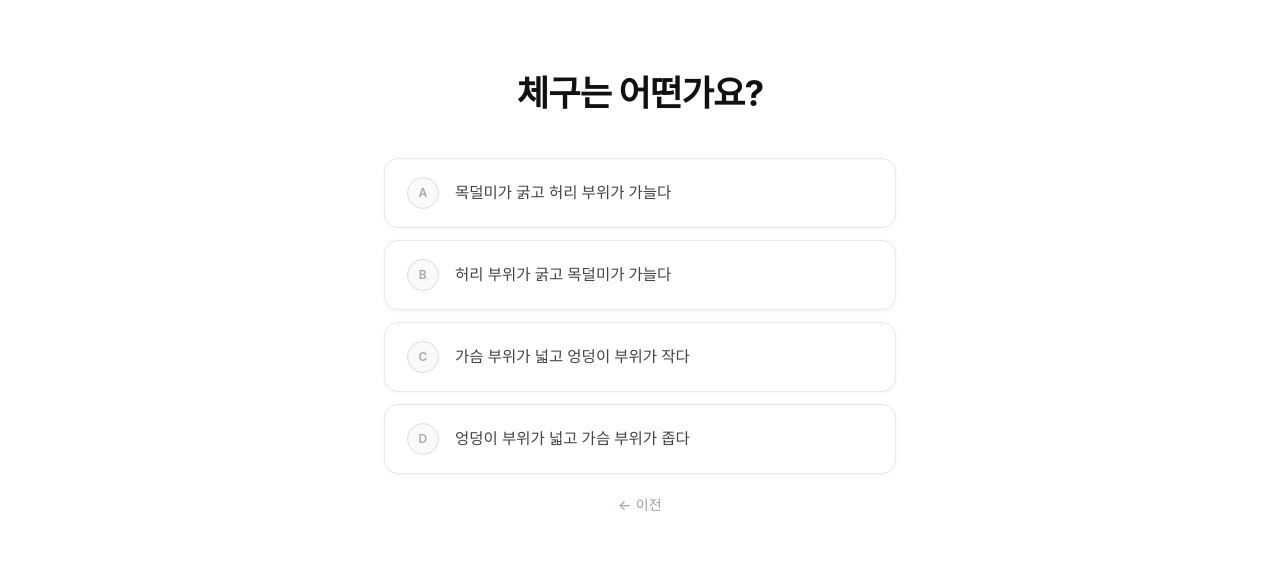
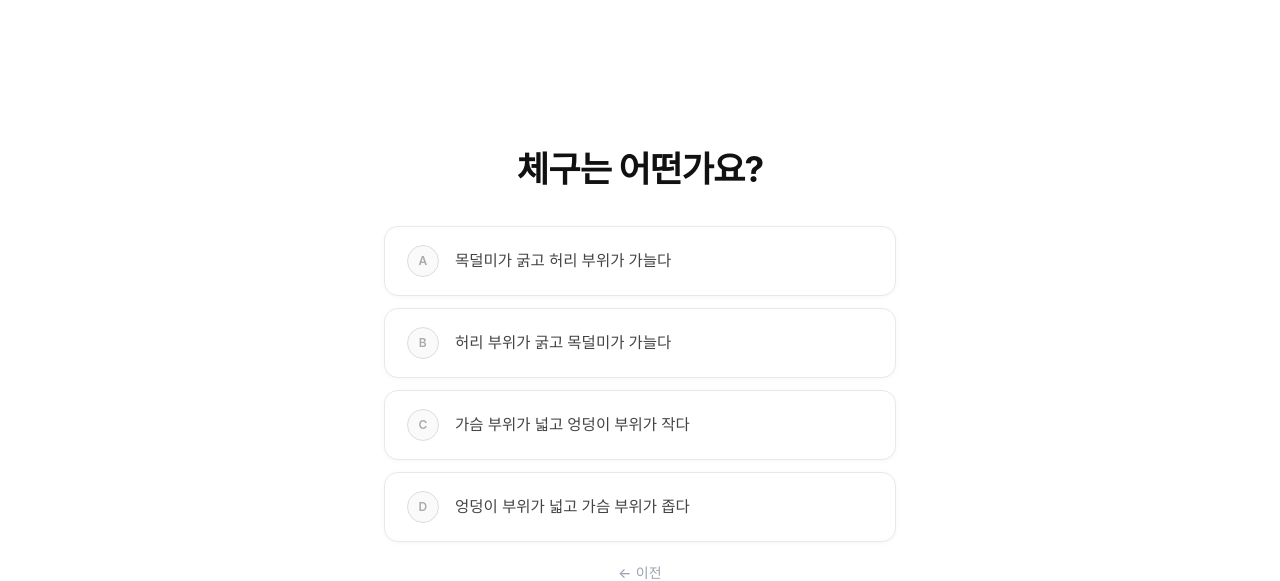
Before and after one commit to mhjo-prog/ezema-web, a React (Vite) app: page /quiz in a window 1280 px wide. Shown: the part 169-750 px from the top of the page. Built offline with nearby package versions, Linux system fonts and the light colour scheme; no server answers; a web font is replaced by a local one.

Commit message:
fix: 퀴즈 질문 위치 조정

```diff
--- a/src/pages/SurveyPage.tsx
+++ b/src/pages/SurveyPage.tsx
@@ -117,10 +117,10 @@ export default function SurveyPage({ onComplete, onBack }: Props) {
       {/* ── Question + Options ── */}
       <div
         ref={scrollContainerRef}
-        className={`flex-1 flex flex-col items-center overflow-y-auto ${[15, 16, 19].includes(current.id) ? 'justify-start' : 'justify-center'}`}
-        style={{ padding: [15, 16, 19].includes(current.id) ? "0 24px 40px" : "40px 24px" }}
+        className="flex-1 flex flex-col items-center overflow-y-auto"
+        style={{ padding: "24px 24px 40px" }}
       >
-        <div className="w-full max-w-lg">
+        <div className="w-full max-w-lg flex flex-col flex-1">
           <AnimatePresence mode="wait" custom={direction}>
             <motion.div
               key={currentIndex}
@@ -129,6 +129,7 @@ export default function SurveyPage({ onComplete, onBack }: Props) {
               animate={{ opacity: 1, x: 0 }}
               exit={{ opacity: 0, x: direction * -40 }}
               transition={{ duration: 0.35, ease: [0.4, 0, 0.2, 1] }}
+              className="flex flex-col flex-1"
             >
               {/* Question text */}
               <h2
@@ -138,7 +139,8 @@ export default function SurveyPage({ onComplete, onBack }: Props) {
                   lineHeight: 1.35,
                   letterSpacing: "-0.025em",
                   color: "#111111",
-                  marginBottom: "2.5rem",
+                  marginTop: "auto",
+                  marginBottom: "2rem",
                 }}
               >
                 {current.text}
```
